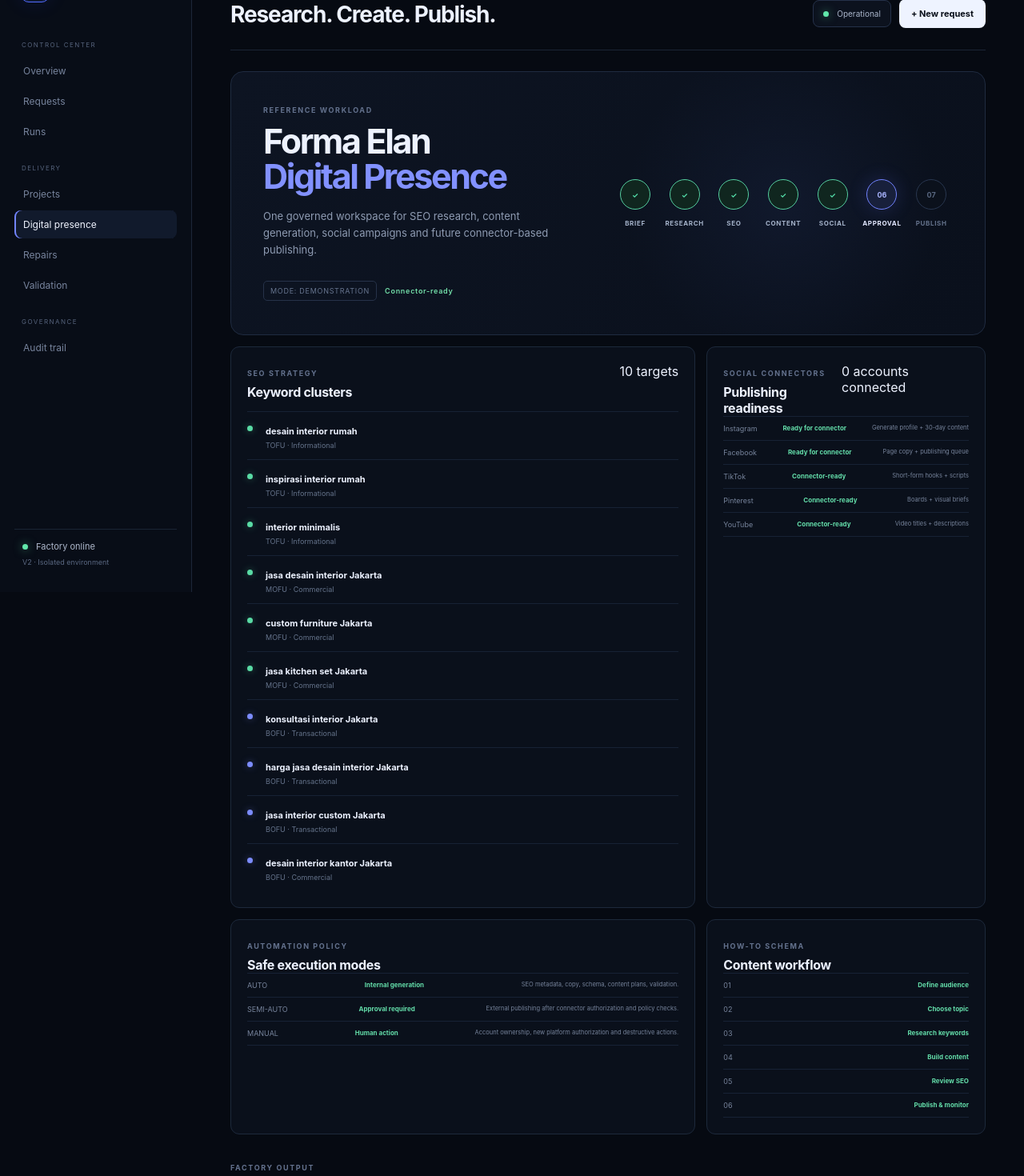
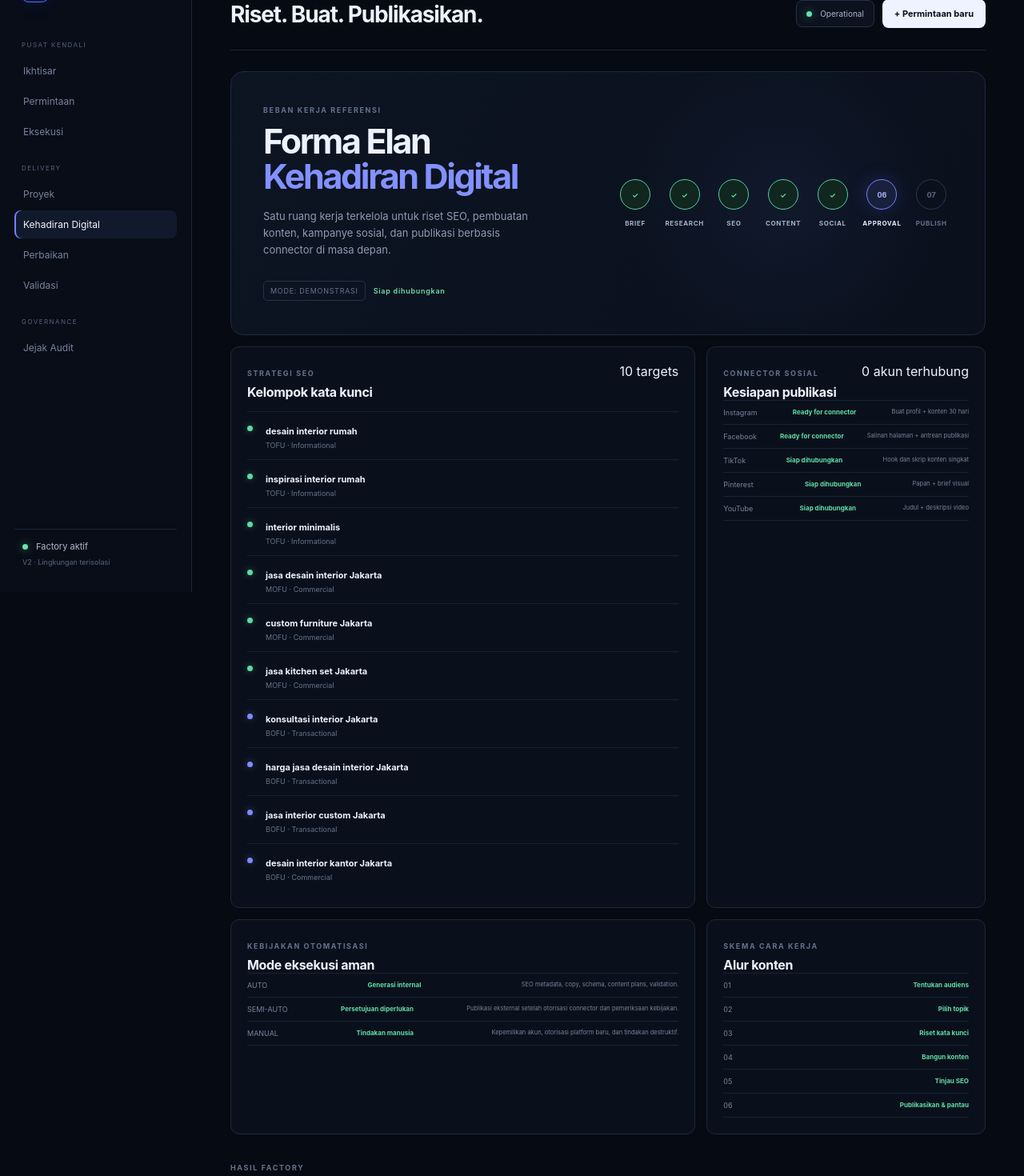
Before and after one commit to Yudi8377/AK-VISIO-SOFTWARE-FACTORY-V2, a Next.js app: page /digital-presence in a window 1280 px wide. Shown: the part 60-1530 px from the top of the page at 80% size. Built offline with nearby package versions, Linux system fonts and the light colour scheme.

Commit message:
i18n: translate factory workspace pages

```diff
--- a/app/digital-presence/page.tsx
+++ b/app/digital-presence/page.tsx
@@ -14,22 +14,22 @@ const keywordPlan = [
 ]
 
 const channels = [
-  ['Instagram', 'Ready for connector', 'Generate profile + 30-day content'],
-  ['Facebook', 'Ready for connector', 'Page copy + publishing queue'],
-  ['TikTok', 'Connector-ready', 'Short-form hooks + scripts'],
-  ['Pinterest', 'Connector-ready', 'Boards + visual briefs'],
-  ['YouTube', 'Connector-ready', 'Video titles + descriptions'],
+  ['Instagram', 'Ready for connector', 'Buat profil + konten 30 hari'],
+  ['Facebook', 'Ready for connector', 'Salinan halaman + antrean publikasi'],
+  ['TikTok', 'Siap dihubungkan', 'Hook dan skrip konten singkat'],
+  ['Pinterest', 'Siap dihubungkan', 'Papan + brief visual'],
+  ['YouTube', 'Siap dihubungkan', 'Judul + deskripsi video'],
 ]
 
 export default function DigitalPresencePage() {
   return <main className="factory-shell">
-    <aside className="sidebar"><div className="brand-mark"><span>AK</span><div><strong>AK VISIO</strong><small>SOFTWARE FACTORY V2</small></div></div><nav><p>CONTROL CENTER</p><Link href="/">Overview</Link><Link href="/requests">Requests</Link><Link href="/runs">Runs</Link><p>DELIVERY</p><Link href="/projects">Projects</Link><Link href="/digital-presence" className="nav-active">Digital presence</Link><Link href="/repairs">Repairs</Link><Link href="/validation">Validation</Link><p>GOVERNANCE</p><Link href="/audit">Audit trail</Link></nav><div className="sidebar-footer"><i/> Factory online<div>V2 · Isolated environment</div></div></aside>
-    <section className="workspace"><header className="workspace-head"><div><span className="kicker">DIGITAL PRESENCE AUTOMATION</span><h1>Research. Create. Publish.</h1></div><div className="head-actions"><span className="system-status"><i/> Operational</span><Link href="/requests" className="create-btn">+ New request</Link></div></header>
-      <section className="hero-panel"><div className="hero-copy"><span className="section-label">REFERENCE WORKLOAD</span><h2>Forma Elan<br/><em>Digital Presence</em></h2><p>One governed workspace for SEO research, content generation, social campaigns and future connector-based publishing.</p><div className="hero-meta"><span>MODE: DEMONSTRATION</span><b>Connector-ready</b></div></div><div className="pipeline-visual">{['BRIEF','RESEARCH','SEO','CONTENT','SOCIAL','APPROVAL','PUBLISH'].map((x,i)=><div className={'stage '+(i<5?'done':i===5?'active':'')} key={x}><div className="stage-node">{i<5?'✓':String(i+1).padStart(2,'0')}</div><strong>{x}</strong></div>)}</div></section>
-      <section className="content-grid"><div className="panel"><div className="panel-head"><div><span className="section-label">SEO STRATEGY</span><h3>Keyword clusters</h3></div><span>10 targets</span></div><div className="events">{keywordPlan.map(([stage,keyword,intent])=><div key={keyword}><i className={stage === 'BOFU' ? 'active' : 'success'}/><div><strong>{keyword}</strong><p>{stage} · {intent}</p></div></div>)}</div></div><div className="panel"><div className="panel-head"><div><span className="section-label">SOCIAL CONNECTORS</span><h3>Publishing readiness</h3></div><span>0 accounts connected</span></div><div className="gate-list">{channels.map(([name,status,desc])=><span key={name}>{name}<b>{status}</b><small>{desc}</small></span>)}</div></div></section>
-      <section className="content-grid"><div className="panel"><div className="panel-head"><div><span className="section-label">AUTOMATION POLICY</span><h3>Safe execution modes</h3></div></div><div className="gate-list"><span>AUTO <b>Internal generation</b><small>SEO metadata, copy, schema, content plans, validation.</small></span><span>SEMI-AUTO <b>Approval required</b><small>External publishing after connector authorization and policy checks.</small></span><span>MANUAL <b>Human action</b><small>Account ownership, new platform authorization and destructive actions.</small></span></div></div><div className="panel"><div className="panel-head"><div><span className="section-label">HOW-TO SCHEMA</span><h3>Content workflow</h3></div></div><div className="gate-list"><span>01 <b>Define audience</b></span><span>02 <b>Choose topic</b></span><span>03 <b>Research keywords</b></span><span>04 <b>Build content</b></span><span>05 <b>Review SEO</b></span><span>06 <b>Publish & monitor</b></span></div></div></section>
-      <section className="modules"><span className="section-label">FACTORY OUTPUT</span><div className="module-grid"><Link className="module" href="/requests"><div><span>Website</span><b>↗</b></div><p>Generate a complete business website from the same brief.</p></Link><Link className="module" href="/requests"><div><span>SEO research</span><b>↗</b></div><p>Persist keyword clusters and SERP evidence from an approved search provider.</p></Link><Link className="module" href="/requests"><div><span>Social campaign</span><b>↗</b></div><p>Generate channel-specific content and queue it for governed publishing.</p></Link></div></section>
-      <footer><span>AK VISIO Software Factory V2</span><span>Digital Presence Automation · No external accounts are created without authorization</span></footer>
+    <aside className="sidebar"><div className="brand-mark"><span>AK</span><div><strong>AK VISIO</strong><small>SOFTWARE FACTORY V2</small></div></div><nav><p>PUSAT KENDALI</p><Link href="/">Ikhtisar</Link><Link href="/requests">Permintaan</Link><Link href="/runs">Eksekusi</Link><p>DELIVERY</p><Link href="/projects">Proyek</Link><Link href="/digital-presence" className="nav-active">Kehadiran Digital</Link><Link href="/repairs">Perbaikan</Link><Link href="/validation">Validasi</Link><p>GOVERNANCE</p><Link href="/audit">Jejak Audit</Link></nav><div className="sidebar-footer"><i/> Factory aktif<div>V2 · Lingkungan terisolasi</div></div></aside>
+    <section className="workspace"><header className="workspace-head"><div><span className="kicker">OTOMATISASI KEHADIRAN DIGITAL</span><h1>Riset. Buat. Publikasikan.</h1></div><div className="head-actions"><span className="system-status"><i/> Operational</span><Link href="/requests" className="create-btn">+ Permintaan baru</Link></div></header>
+      <section className="hero-panel"><div className="hero-copy"><span className="section-label">BEBAN KERJA REFERENSI</span><h2>Forma Elan<br/><em>Kehadiran Digital</em></h2><p>Satu ruang kerja terkelola untuk riset SEO, pembuatan konten, kampanye sosial, dan publikasi berbasis connector di masa depan.</p><div className="hero-meta"><span>MODE: DEMONSTRASI</span><b>Siap dihubungkan</b></div></div><div className="pipeline-visual">{['BRIEF','RESEARCH','SEO','CONTENT','SOCIAL','APPROVAL','PUBLISH'].map((x,i)=><div className={'stage '+(i<5?'done':i===5?'active':'')} key={x}><div className="stage-node">{i<5?'✓':String(i+1).padStart(2,'0')}</div><strong>{x}</strong></div>)}</div></section>
+      <section className="content-grid"><div className="panel"><div className="panel-head"><div><span className="section-label">STRATEGI SEO</span><h3>Kelompok kata kunci</h3></div><span>10 targets</span></div><div className="events">{keywordPlan.map(([stage,keyword,intent])=><div key={keyword}><i className={stage === 'BOFU' ? 'active' : 'success'}/><div><strong>{keyword}</strong><p>{stage} · {intent}</p></div></div>)}</div></div><div className="panel"><div className="panel-head"><div><span className="section-label">CONNECTOR SOSIAL</span><h3>Kesiapan publikasi</h3></div><span>0 akun terhubung</span></div><div className="gate-list">{channels.map(([name,status,desc])=><span key={name}>{name}<b>{status}</b><small>{desc}</small></span>)}</div></div></section>
+      <section className="content-grid"><div className="panel"><div className="panel-head"><div><span className="section-label">KEBIJAKAN OTOMATISASI</span><h3>Mode eksekusi aman</h3></div></div><div className="gate-list"><span>AUTO <b>Generasi internal</b><small>SEO metadata, copy, schema, content plans, validation.</small></span><span>SEMI-AUTO <b>Persetujuan diperlukan</b><small>Publikasi eksternal setelah otorisasi connector dan pemeriksaan kebijakan.</small></span><span>MANUAL <b>Tindakan manusia</b><small>Kepemilikan akun, otorisasi platform baru, dan tindakan destruktif.</small></span></div></div><div className="panel"><div className="panel-head"><div><span className="section-label">SKEMA CARA KERJA</span><h3>Alur konten</h3></div></div><div className="gate-list"><span>01 <b>Tentukan audiens</b></span><span>02 <b>Pilih topik</b></span><span>03 <b>Riset kata kunci</b></span><span>04 <b>Bangun konten</b></span><span>05 <b>Tinjau SEO</b></span><span>06 <b>Publikasikan & pantau</b></span></div></div></section>
+      <section className="modules"><span className="section-label">HASIL FACTORY</span><div className="module-grid"><Link className="module" href="/requests"><div><span>Situs web</span><b>↗</b></div><p>Buat situs bisnis lengkap dari brief yang sama.</p></Link><Link className="module" href="/requests"><div><span>Riset SEO</span><b>↗</b></div><p>Simpan kelompok kata kunci dan bukti SERP dari provider pencarian yang disetujui.</p></Link><Link className="module" href="/requests"><div><span>Kampanye sosial</span><b>↗</b></div><p>Buat konten khusus kanal dan antrekan untuk publikasi terkelola.</p></Link></div></section>
+      <footer><span>AK VISIO Software Factory V2</span><span>Kehadiran Digital Automation · Tidak ada akun eksternal yang dibuat tanpa otorisasi</span></footer>
     </section>
   </main>
 }
```
